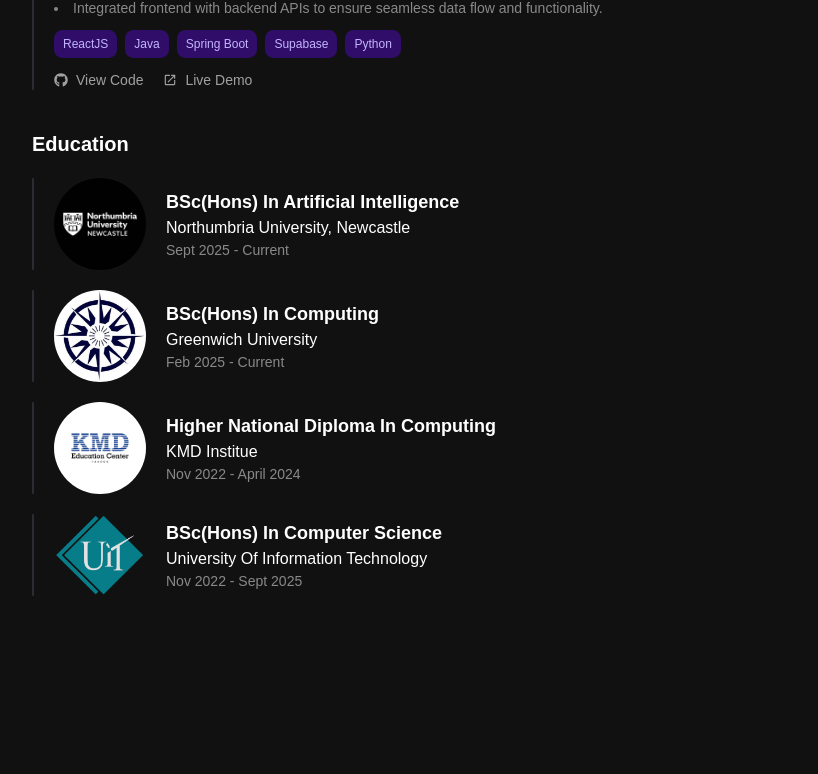
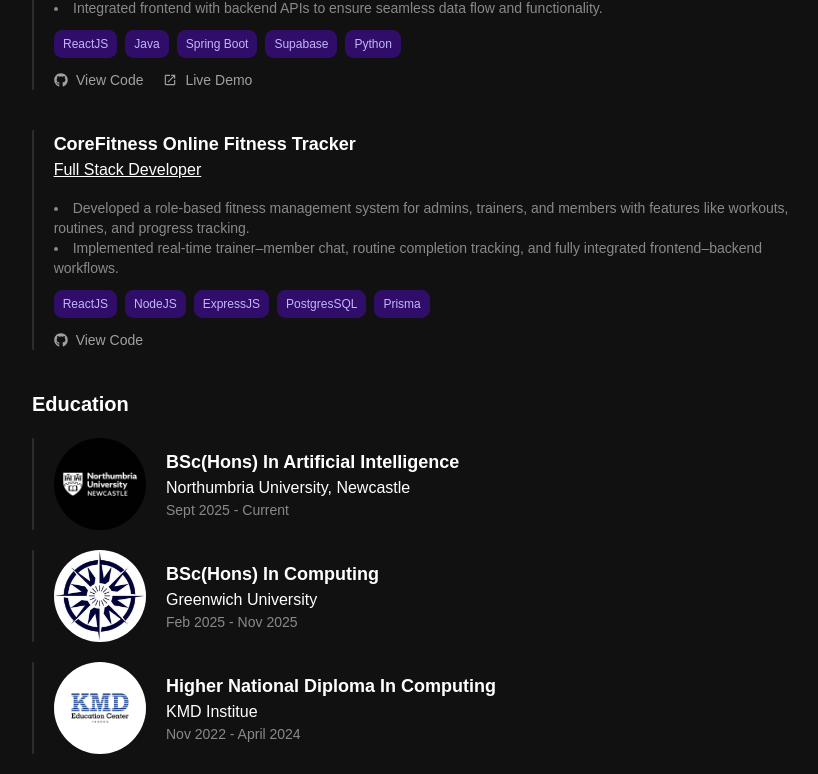
Before and after one commit to Andrew-ft/Portfolio, a React (Vite) app: page / in a window 1280 px wide. Shown: the part 1398-2172 px from the top of the page, without its empty margins (432-1250 px from the left). Before the commit the page ends 2026 px from the top, so only its background shows below. Built offline with nearby package versions, Linux system fonts and the light colour scheme.

Commit message:
new project added

```diff
--- a/src/components/InformationComponent.tsx
+++ b/src/components/InformationComponent.tsx
@@ -79,6 +79,20 @@ const projects = [
       live: "https://orbi-uit.vercel.app/",
     },
   },
+  {
+    title:
+      "CoreFitness Online Fitness Tracker",
+    role: "Full Stack Developer",
+    description: [
+      "Developed a role-based fitness management system for admins, trainers, and members with features like workouts, routines, and progress tracking.",
+      "Implemented real-time trainer–member chat, routine completion tracking, and fully integrated frontend–backend workflows.",
+    ],
+    technologies: ["ReactJS", "NodeJS", "ExpressJS", "PostgresSQL", "Prisma"],
+    links: {
+      code: "https://github.com/Andrew-ft/Fitness-Tracker",
+      live: "",
+    },
+  },
 ];
 
 const education = [
@@ -91,7 +105,7 @@ const education = [
   {
     school: "Greenwich University",
     degree: "BSc(Hons) In Computing",
-    period: "Feb 2025 - Current",
+    period: "Feb 2025 - Nov 2025",
     image: GW,
   },
   {
```
